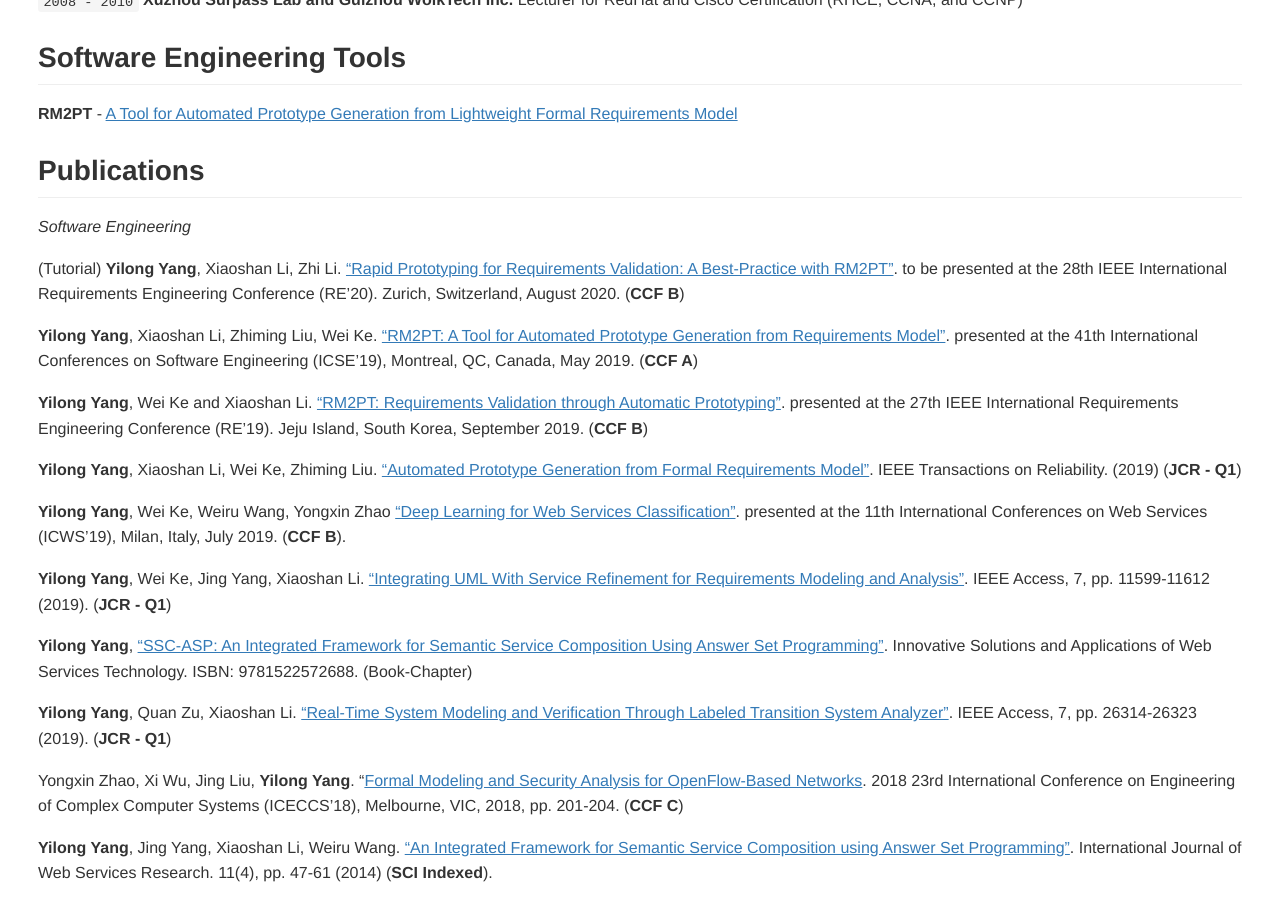
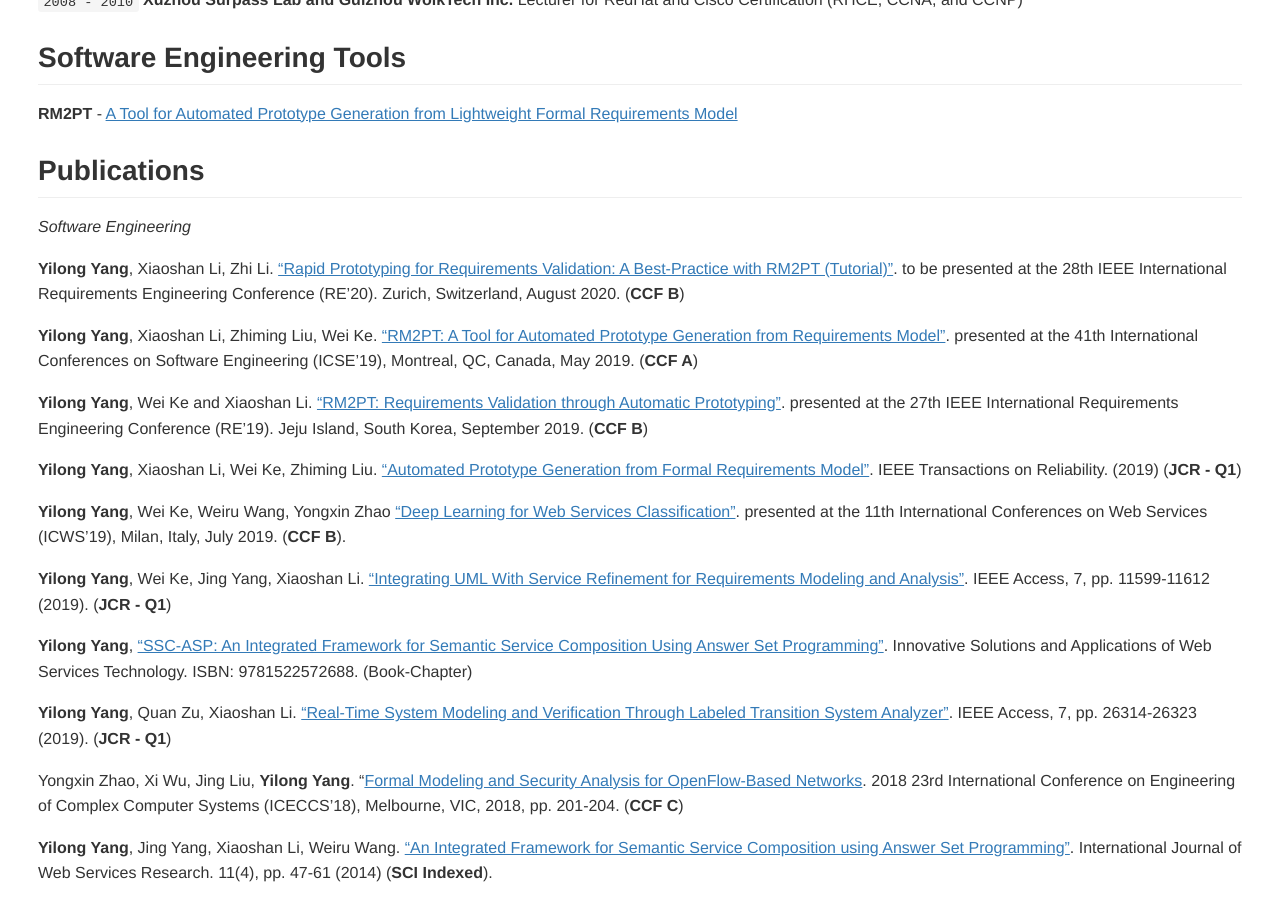
Before and after one commit to yylonly/yylonly.github.io, a Jekyll site: the page built from index.md, in a window 1280 px wide and 900 px high, scrolled down 831 px. Built offline with Jekyll 4.4.1, drawn with Linux system fonts in a browser that asks for light colours; nearby versions of some CDN libraries; some web fonts are replaced; some of the changed lines change nothing that is shown.

Commit message:
add re20 pdf

```diff
--- a/index.md
+++ b/index.md
@@ -49,7 +49,7 @@ Ph.D in Software Engineering
 
 *Software Engineering*
 
-(Tutorial) **Yilong Yang**, Xiaoshan Li, Zhi Li. ["Rapid Prototyping for Requirements Validation: A Best-Practice with RM2PT"](). to be presented at the 28th IEEE International Requirements Engineering Conference (RE'20). Zurich, Switzerland, August 2020. (**CCF B**)
+**Yilong Yang**, Xiaoshan Li, Zhi Li. ["Rapid Prototyping for Requirements Validation: A Best-Practice with RM2PT (Tutorial)"](pdf/RE20.pdf). to be presented at the 28th IEEE International Requirements Engineering Conference (RE'20). Zurich, Switzerland, August 2020. (**CCF B**)
 
 **Yilong Yang**, Xiaoshan Li, Zhiming Liu, Wei Ke. ["RM2PT: A Tool for Automated Prototype Generation from Requirements Model"](https://doi.org/10.1109/ICSE-Companion.2019.00038). presented at the 41th International Conferences on Software Engineering (ICSE'19), Montreal, QC, Canada, May 2019. (**CCF A**)
 
```
Also changed, not shown: 1 other file.
